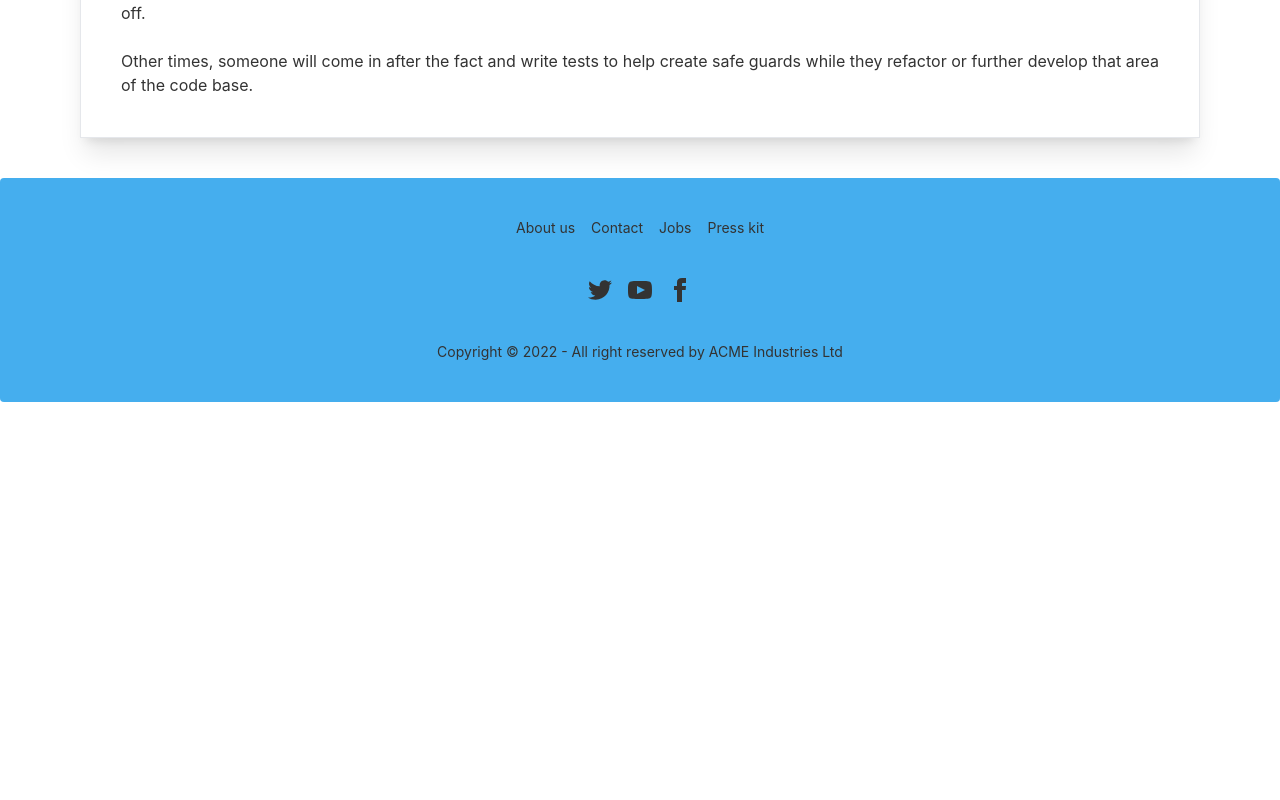
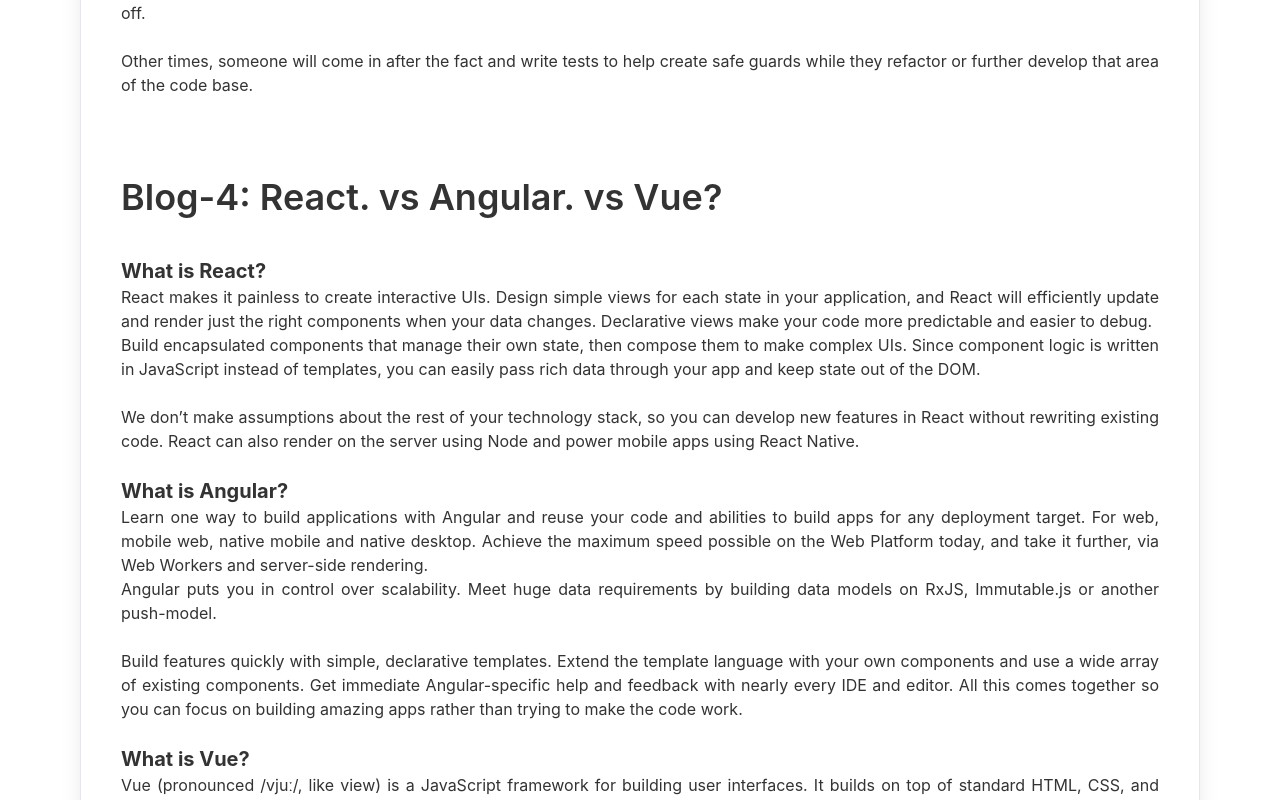
Before and after one commit to absoftlab99/phone-baba-resale-client, a React (Create React App) app: page /blog in a window 1280 px wide. Shown: the part 2120-2920 px from the top of the page. Before the commit the page ends 2522 px from the top, so only its background shows below. Built offline with nearby package versions, Linux system fonts and the light colour scheme.

Commit message:
4th blog completed

```diff
--- a/src/Pages/Blog/Blog.js
+++ b/src/Pages/Blog/Blog.js
@@ -48,6 +48,21 @@
                 Other times, someone will come in after the fact and write tests to help create safe guards while they refactor or further develop that area of the code base.
                 </p>
             </div>
+            <div className='p-10'>
+                <h1 className='text-4xl text-left font-semibold'>Blog-4: React. vs Angular. vs Vue?</h1>
+                <p className='text-justify mt-10'>
+                <b className='text-xl'>What is React?</b><br></br>
+                React makes it painless to create interactive UIs. Design simple views for each state in your application, and React will efficiently update and render just the right components when your data changes. Declarative views make your code more predictable and easier to debug.<br></br>
+                Build encapsulated components that manage their own state, then compose them to make complex UIs. Since component logic is written in JavaScript instead of templates, you can easily pass rich data through your app and keep state out of the DOM.<br></br><br></br>
+                We don’t make assumptions about the rest of your technology stack, so you can develop new features in React without rewriting existing code. React can also render on the server using Node and power mobile apps using React Native.<br></br><br></br>
+                <b className='text-xl'>What is Angular?</b><br></br>
+                Learn one way to build applications with Angular and reuse your code and abilities to build apps for any deployment target. For web, mobile web, native mobile and native desktop. Achieve the maximum speed possible on the Web Platform today, and take it further, via Web Workers and server-side rendering.<br></br>Angular puts you in control over scalability. Meet huge data requirements by building data models on RxJS, Immutable.js or another push-model.<br></br><br></br>
+                Build features quickly with simple, declarative templates. Extend the template language with your own components and use a wide array of existing components. Get immediate Angular-specific help and feedback with nearly every IDE and editor. All this comes together so you can focus on building amazing apps rather than trying to make the code work.
+                <br></br><br></br>
+                <b className='text-xl'>What is Vue?</b><br></br>
+                Vue (pronounced /vjuː/, like view) is a JavaScript framework for building user interfaces. It builds on top of standard HTML, CSS, and JavaScript and provides a declarative and component-based programming model that helps you efficiently develop user interfaces, be they simple or complex.
+                </p>
+            </div>
         </div>
     );
 };
```
